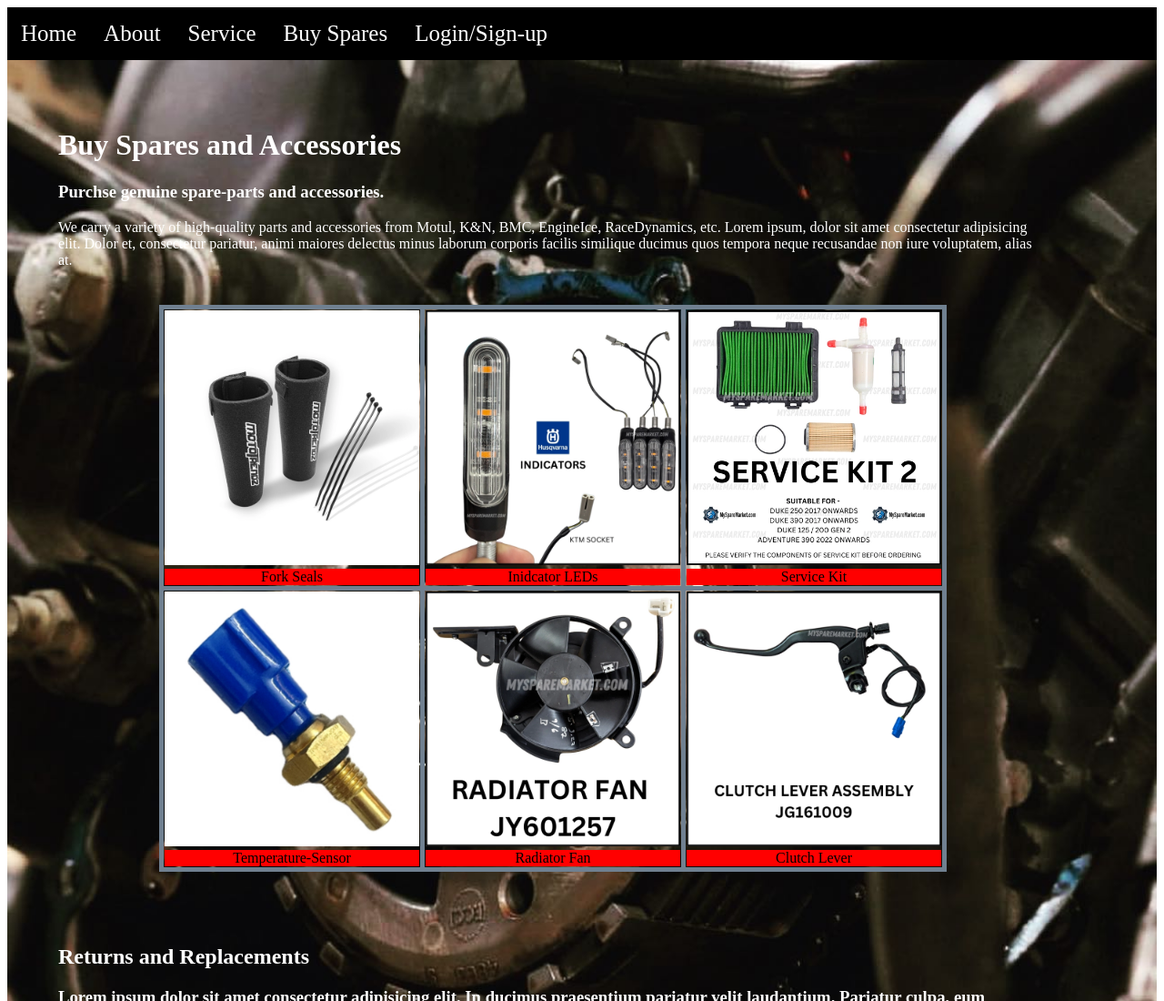
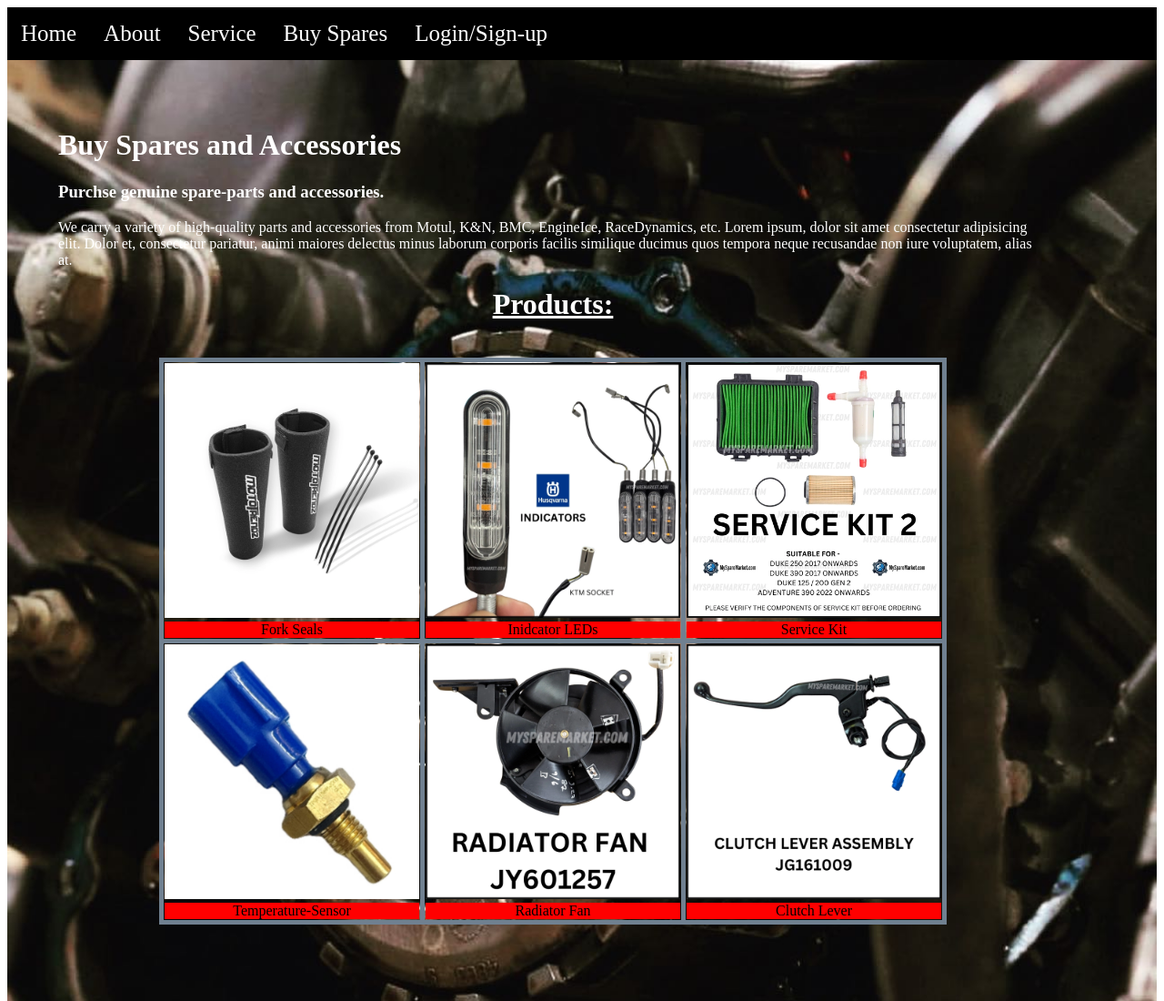
Before and after one commit to adithyaS1503/Motospark-YourPersonalGarage, a plain HTML site: page spares.html in a window 1280 px wide. Shown: the top 1100 px of the page at 91% size. Drawn offline with Linux system fonts and the light colour scheme.

Commit message:
spares table

```diff
--- a/spares.html
+++ b/spares.html
@@ -27,6 +27,7 @@
             </p>
             <div class="letable">
                 <table id="spare-table">
+                    <h1 id="products">Products:</h1>
                       <tr>
                         <!-- <td><a href="https://mysparemarket.com/"><img src="assets/fork-seal-covers.png" alt="spare" id="prod1"></a></td> -->
                         <td><a href="https://mysparemarket.com/"><img src="assets/fork-seal-covers.png" alt="spare" id="prod1"></a>
--- a/style/spares.css
+++ b/style/spares.css
@@ -57,6 +57,12 @@ footer{
 }
 
 /* table */
+
+#products{
+  text-align: center;
+  text-decoration: underline;
+}
+
 #spare-table{
     margin-left: auto;
     margin-right: auto;
```
